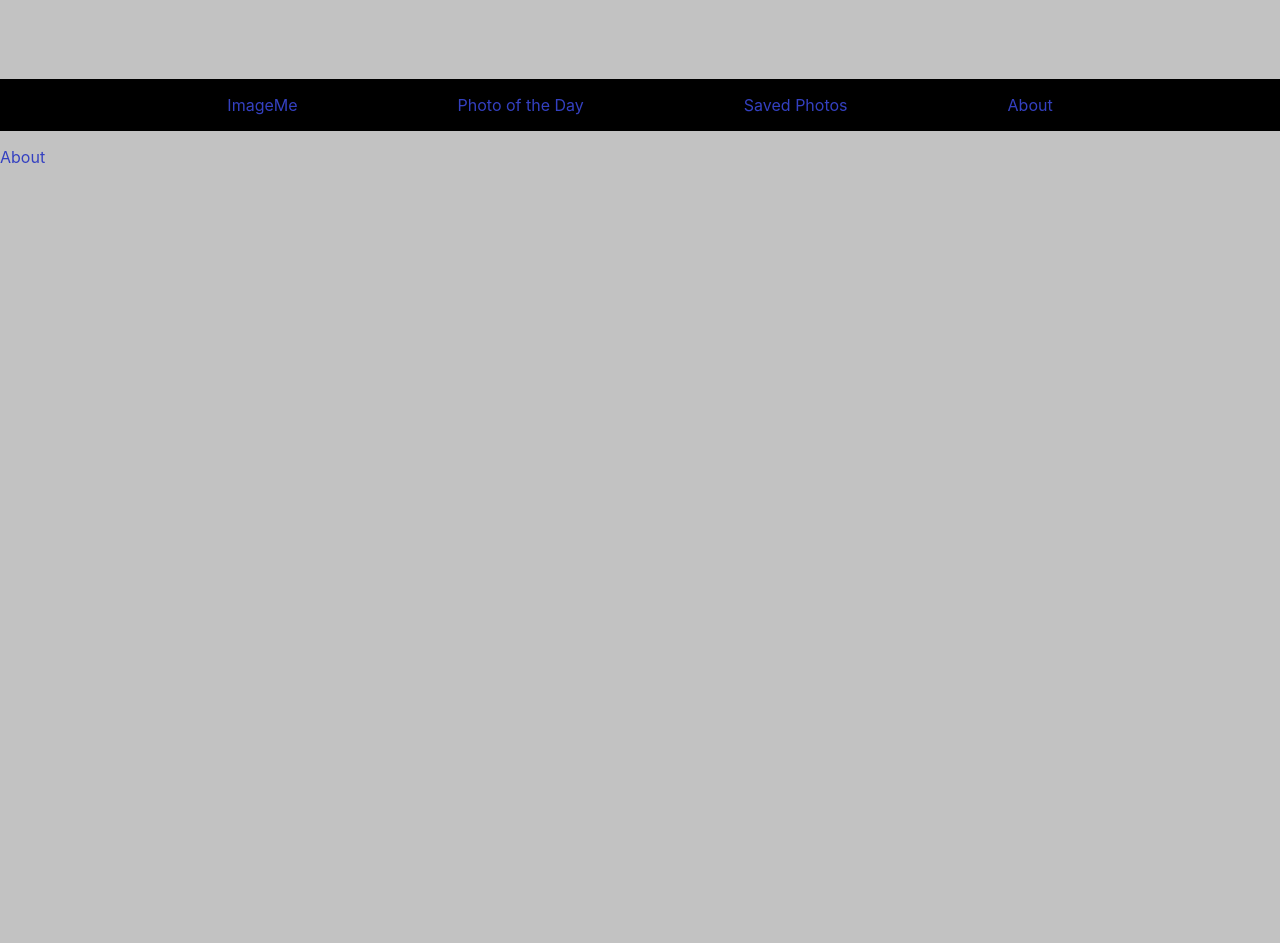
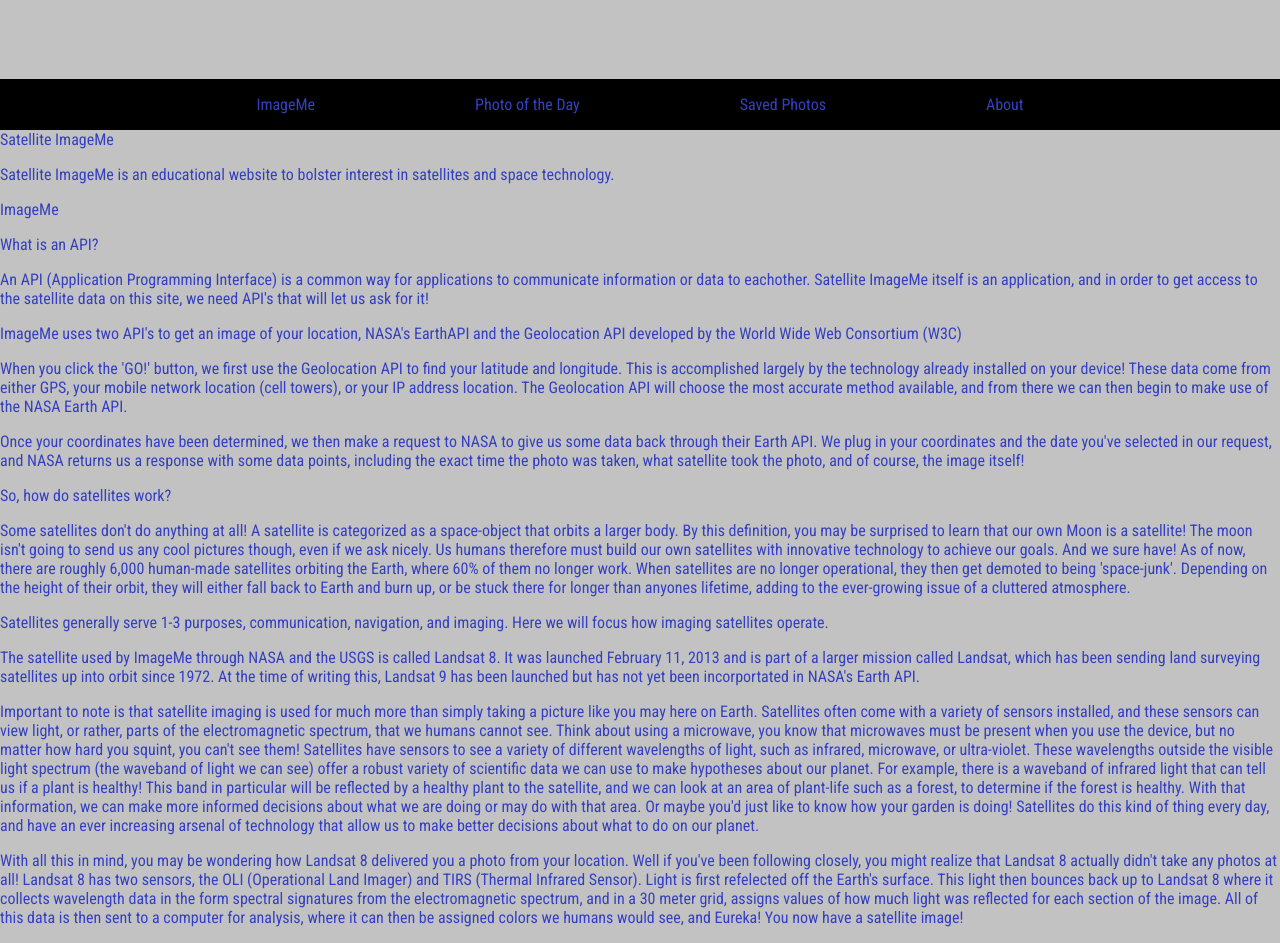
Before and after one commit to BrandonAinsworth/Satellite-ImageMe, a React (Create React App) app: page /about in a window 1280 px wide. Shown: the part 200-1143 px from the top of the page. Before the commit the page ends 800 px from the top, so only its background shows below. Built offline with nearby package versions, Linux system fonts and the light colour scheme.

Commit message:
Add loading functionality in entirety, add styling

```diff
--- a/src/About.css
+++ b/src/About.css
@@ -0,0 +1,6 @@
+@import url('https://fonts.googleapis.com/css2?family=Roboto+Condensed:wght@400&display=swap');
+
+
+.about {
+  font-family: 'Roboto Condensed', sans-serif;
+}
--- a/src/About.js
+++ b/src/About.js
@@ -1,12 +1,55 @@
 import React from "react";
-
+import './About.css'
 
 const About = () => {
 
 
 
 return (
-  <p>About</p>
+  <>
+  <section className="about">
+    <div>Satellite ImageMe</div>
+    <p>Satellite ImageMe is an educational website to bolster interest in satellites and space technology.</p>
+  </section>
+  <section className="about">
+    <div>ImageMe</div>
+    <p>What is an API?</p>
+    <p>An API (Application Programming Interface) is a common way for applications to communicate information
+      or data to eachother. Satellite ImageMe itself is an application, and in order to get access to the satellite data on this site,
+      we need API's that will let us ask for it!
+    </p>
+    <p>ImageMe uses two API's to get an image of your location, NASA's EarthAPI and the Geolocation API developed by the World Wide Web Consortium (W3C)</p>
+    <p>When you click the 'GO!' button, we first use the Geolocation API to find your latitude and longitude. This is accomplished largely by the
+      technology already installed on your device! These data come from either GPS, your mobile network location (cell towers), or your IP address location.
+      The Geolocation API will choose the most accurate method available, and from there we can then begin to make use of the NASA Earth API.
+    </p>
+    <p>Once your coordinates have been determined, we then make a request to NASA to give us some data back through their Earth API.
+      We plug in your coordinates and the date you've selected in our request, and NASA returns us a response with some data points, including the exact time
+      the photo was taken, what satellite took the photo, and of course, the image itself!
+    </p>
+    <p>So, how do satellites work?</p>
+    <p>Some satellites don't do anything at all! A satellite is categorized as a space-object that orbits a larger body. By this definition,
+      you may be surprised to learn that our own Moon is a satellite! The moon isn't going to send us any cool pictures though, even if we ask nicely.
+      Us humans therefore must build our own satellites with innovative technology to achieve our goals. And we sure have! As of now, there are roughly 6,000 human-made satellites orbiting the Earth,
+      where 60% of them no longer work. When satellites are no longer operational, they then get demoted to being 'space-junk'. Depending on the height of their orbit, they will either fall back to Earth and burn up,
+      or be stuck there for longer than anyones lifetime, adding to the ever-growing issue of a cluttered atmosphere.
+    </p>
+    <p>Satellites generally serve 1-3 purposes, communication, navigation, and imaging. Here we will focus how imaging satellites operate.</p>
+    <p>The satellite used by ImageMe through NASA and the USGS is called Landsat 8. It was launched February 11, 2013 and is part of a larger mission called Landsat,
+      which has been sending land surveying satellites up into orbit since 1972. At the time of writing this, Landsat 9 has been launched but has not yet been incorportated in NASA's Earth API.</p>
+    <p>Important to note is that satellite imaging is used for much more than simply taking a picture like you may here on Earth. Satellites often come with a variety of
+      sensors installed, and these sensors can view light, or rather, parts of the electromagnetic spectrum, that we humans cannot see. Think about using a microwave, you know that microwaves must be present when you use the device, but no matter how hard you squint, you can't see them!
+      Satellites have sensors to see a variety of different wavelengths of light, such as infrared, microwave, or ultra-violet. These wavelengths outside the visible light spectrum (the waveband of light we can see) offer a robust variety of
+      scientific data we can use to make hypotheses about our planet. For example, there is a waveband of infrared light that can tell us if a plant is healthy! This band in particular will be reflected by a healthy plant to the satellite, and we can look at an area
+      of plant-life such as a forest, to determine if the forest is healthy. With that information, we can make more informed decisions about what we are doing or may do with that area. Or maybe you'd just like to know how your garden is doing!
+      Satellites do this kind of thing every day, and have an ever increasing arsenal of technology that allow us to make better decisions about what to do on our planet.
+    </p>
+    <p>With all this in mind, you may be wondering how Landsat 8 delivered you a photo from your location. Well if you've been following closely, you might realize that Landsat 8 actually didn't take any photos at all!
+      Landsat 8 has two sensors, the OLI (Operational Land Imager) and TIRS (Thermal Infrared Sensor). Light is first refelected off the Earth's surface. This light then bounces back up to Landsat 8 where it collects wavelength data in the form spectral signatures from the electromagnetic spectrum, and in a
+      30 meter grid, assigns values of how much light was reflected for each section of the image. All of this data is then sent to a computer for analysis, where it can then be assigned colors we humans would see, and Eureka! You now have a satellite image!
+    </p>
+  </section>
+  </>
 )
 
 }
--- a/src/Apod.css
+++ b/src/Apod.css
@@ -1,7 +1,11 @@
+@import url('https://fonts.googleapis.com/css2?family=Roboto+Condensed:wght@400&display=swap');
+
+
 .apod-wrapper {
 display: flex;
 flex-direction: column;
 align-items: center;
+font-family: 'Roboto Condensed', sans-serif;
 }
 
 .apod-image {
--- a/src/Apod.js
+++ b/src/Apod.js
@@ -35,7 +35,7 @@
   return (
     <>
     <div className='apod-wrapper'>
-      <p>Want to see a more images? Select any date below!</p>
+      <p>Want to see more images? Select any date below!</p>
       <Form setDate={setDate} userDate={userDate} fetchSpecific={fetchSpecific}/>
     <p>{apod.title}</p>
     <img className='apod-image' src={apod.url}></img>
--- a/src/App.css
+++ b/src/App.css
@@ -1,3 +1,5 @@
+@import url('https://fonts.googleapis.com/css2?family=Roboto+Condensed:wght@400&display=swap');
+
 html {
   background-color: #c2c2c2;
   color: rgb(52, 64, 193);
@@ -10,20 +12,26 @@
   padding-bottom: 30px;
   flex-direction: column;
   align-items: center;
+  font-family: 'Roboto Condensed', sans-serif;
 }
-
 
 .satellite-image {
   border: 1px solid black;
   border-radius: 3%;
   width: 60.875vw;
   height: 60.875vh;
-  /* aspect-ratio: auto 387 / 387; */
-  /* height: 40vh;
-  width: 25vw; */
 }
 
 .load-image {
   border: 1px solid black;
   border-radius: 3%;
 }
+
+.user-notice {
+  background-color: rgb(232, 224, 224);
+  color: rgb(52, 64, 193);
+  border: 2px solid blue;
+  margin-top: 1.2em;
+  padding: 3em;
+  border-radius: 3%;
+}
--- a/src/App.js
+++ b/src/App.js
@@ -28,6 +28,7 @@
     fetch(`https://api.nasa.gov/planetary/earth/assets?lon=${userLong}&lat=${userLat}&date=${userDate}&&dim=0.12&api_key=${apiKey}`)
       .then(res => res.json())
       .then(data => {
+        console.log(data)
         setImage(data.url);
       })
   }
@@ -83,8 +84,8 @@
     <div className = 'image-wrapper'> {userLat && userLong && userDate
     ?
       <>
-     <img className= 'satellite-image'alt= 'your location based on coordinates' src= {imageURL}></img>
-     <p>Your coordinates are:<br></br>
+     <img className= 'satellite-image' alt='your location based on coordinates' src= {imageURL}></img>
+     <p className='coordinates'>Your coordinates are:<br></br>
       Latitude: {userLat}<br></br>
       Longitude: {userLong}<br></br>
     </p>
@@ -93,7 +94,7 @@
      </>
     :
     loading ? <img className='load-image' src={asset}></img> : <>
-      <p>Your image will load here! <br></br> Expected wait: 5-10 seconds</p>
+      <p className='user-notice'>Your image will load here!<br></br><br></br><b>Expected wait:</b> 5-10 seconds</p>
       </>
     }
     </div>
--- a/src/Nav.css
+++ b/src/Nav.css
@@ -1,8 +1,11 @@
+@import url('https://fonts.googleapis.com/css2?family=Roboto+Condensed:wght@400&display=swap');
+
 .nav-bar {
   display: flex;
   flex-direction: row;
   justify-content: center;
   background-color: black;
+  font-family: 'Roboto Condensed', sans-serif;
 }
 
 .nav-element {
```
